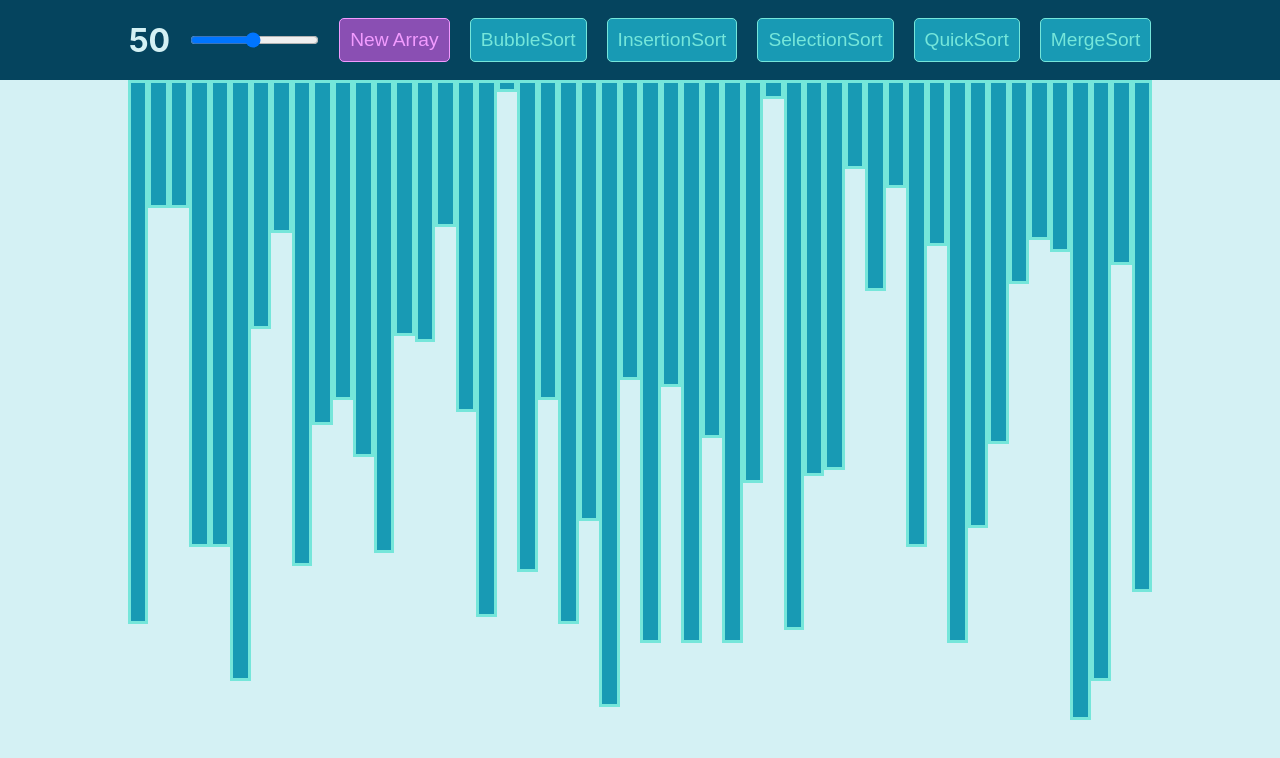
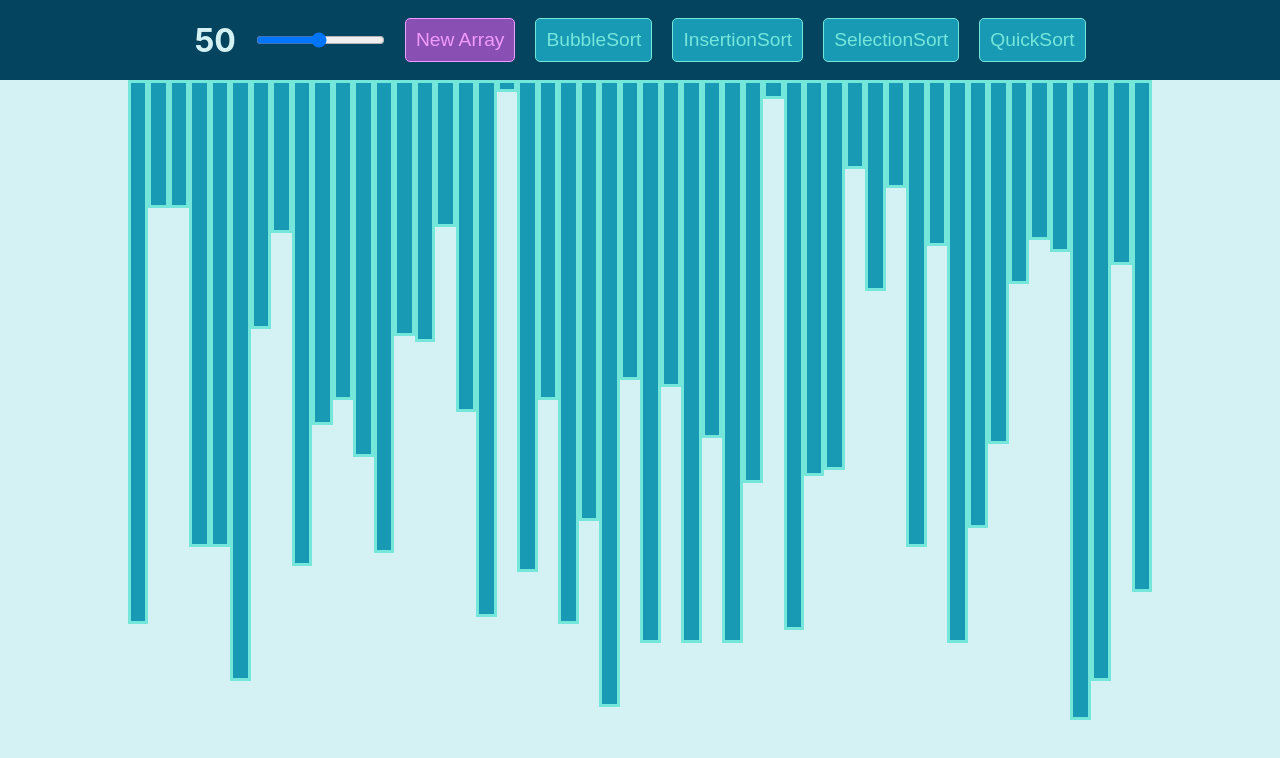
Before and after one commit to creatorckim/sorting-viz, a React (Create React App) app: page / in a window 1280 px wide. Shown: the top 758 px of the page. Built offline with nearby package versions, Linux system fonts and the light colour scheme.

Commit message:
removed mergesort

```diff
--- a/src/Visualizer/Visualizer.jsx
+++ b/src/Visualizer/Visualizer.jsx
@@ -86,7 +86,7 @@ const Visualizer = () => {
                 <button onClick={() => {updateSortedArray("InsertionSort")}}>InsertionSort</button>
                 <button onClick={() => {updateSortedArray("SelectionSort")}}>SelectionSort</button>
                 <button onClick={() => {updateSortedArray("QuickSort")}}>QuickSort</button>
-                <button onClick={() => {updateSortedArray("MergeSort")}}>MergeSort</button>
+                {/* <button onClick={() => {updateSortedArray("MergeSort")}}>MergeSort</button> */}
             </header>
             <div className='array-container'>
                 {randomArray.map((value, idx) => (
```
